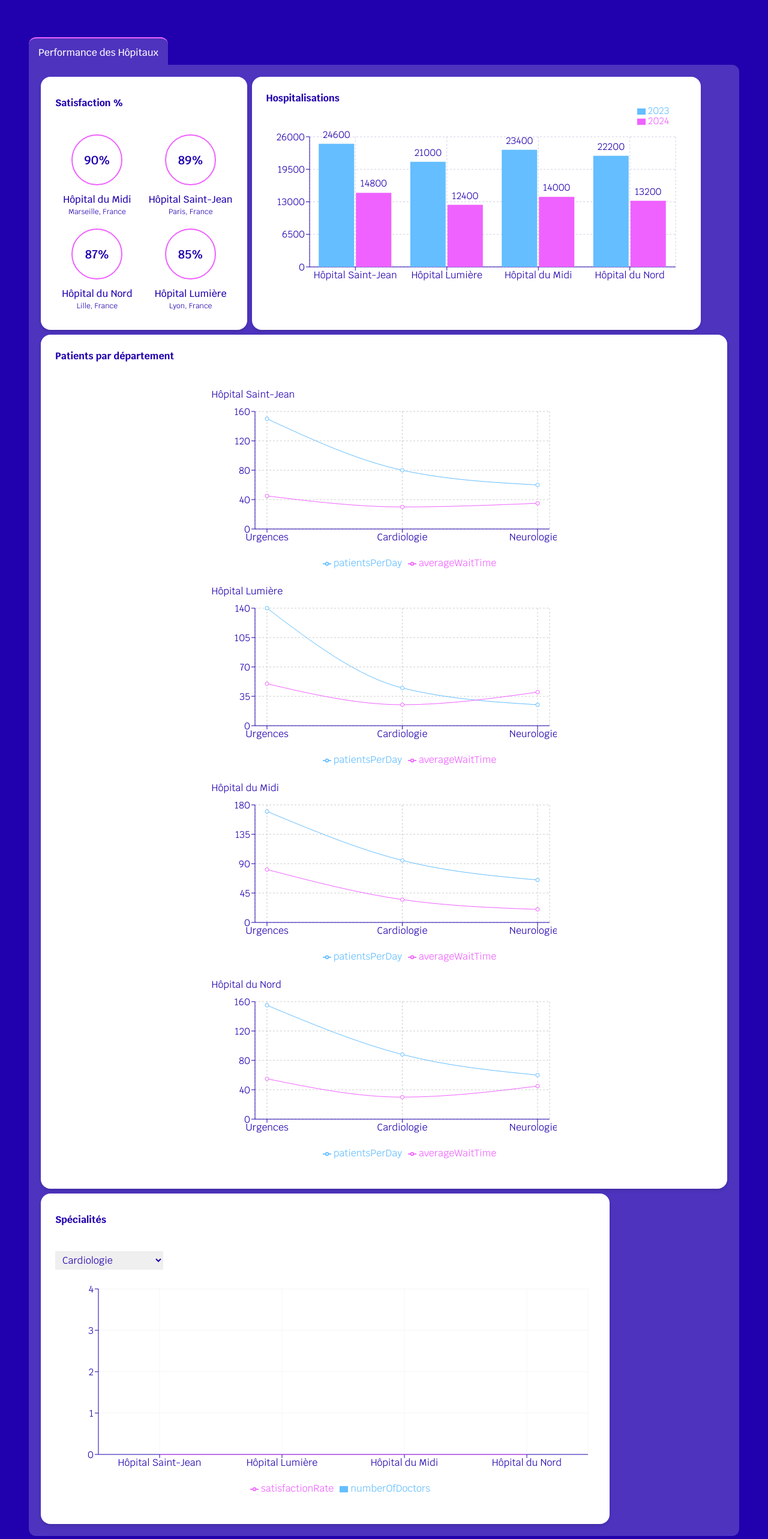
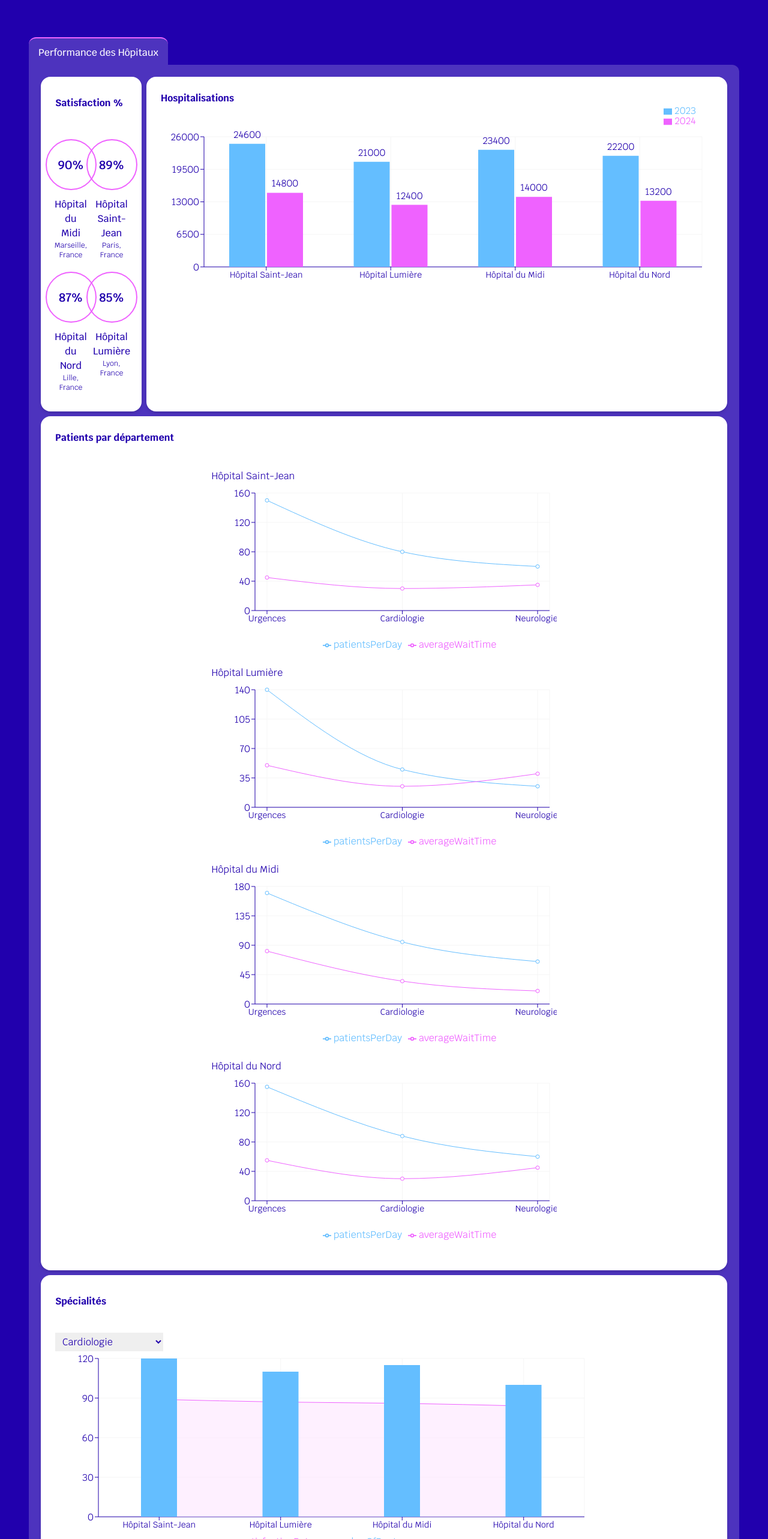
Before and after one commit to MandyTrl/meditec, a Next.js app: page / in a window 1280 px wide. Shown: the part 100-2666 px from the top of the page at 60% size. Built offline with nearby package versions, Linux system fonts and the light colour scheme.

Commit message:
add value selected for doctorSpecialties + adjust responsive

```diff
--- a/src/components/Layout/TopHospitalsLayout.tsx
+++ b/src/components/Layout/TopHospitalsLayout.tsx
@@ -1,13 +1,14 @@
 import React from "react"
-import { ResumeBar } from "@/components/TopHospitalsCharts/ResumeBar"
+import { ResumeChart } from "@/components/TopHospitalsCharts/ResumeChart"
 import { Hospitalizations } from "@components/TopHospitalsCharts/Hospitalizations"
 import { DepartmentsLines } from "@components/TopHospitalsCharts/DepartmentsLines"
 import { DoctorSpecialties } from "@components/TopHospitalsCharts/DoctorSpecialties"
 
 export const TopHospitalsLayout = () => {
 	return (
-		<section className="w-full flex flex-col md:flex-row flex-wrap gap-2">
-			<ResumeBar />
+		<section className="w-full flex flex-col justify-items-stretch items-stretch md:flex-row flex-wrap gap-2">
+			<ResumeChart />
+
 			<Hospitalizations />
 
 			<DepartmentsLines />
--- a/src/components/TopHospitalsCharts/DepartmentsLines.tsx
+++ b/src/components/TopHospitalsCharts/DepartmentsLines.tsx
@@ -18,7 +18,7 @@ export const DepartmentsLines = () => {
 	const { hospital } = useHospitalSelected()
 
 	return (
-		<div className="h-fit w-full md:w-fit bg-white rounded-2xl p-3 md:p-6 text-primary shadow-md">
+		<div className="flex-1 h-fit w-full md:w-fit bg-white rounded-2xl p-3 md:p-6 text-primary shadow-md">
 			<h4 className="font-bold text-center md:text-left mb-7 md:mb-10">
 				Patients par département
 			</h4>
@@ -39,12 +39,13 @@ export const DepartmentsLines = () => {
 									left: isMobile ? 20 : 12,
 									bottom: isMobile ? 35 : 12,
 								}}>
-								<CartesianGrid strokeDasharray="3 3" />
+								<CartesianGrid stroke="#f5f5f5" />
 
 								<XAxis
 									dataKey="department"
 									padding={{ left: 20, right: 20 }}
 									stroke="#2100AD"
+									className="text-sm"
 								/>
 								{!isMobile && <YAxis stroke="#2100AD" />}
 
--- a/src/components/TopHospitalsCharts/DoctorSpecialties.tsx
+++ b/src/components/TopHospitalsCharts/DoctorSpecialties.tsx
@@ -25,9 +25,9 @@ type DatasDoctorSpecialties = {
 export const DoctorSpecialties = () => {
 	const breakpoint = useBreakpoint()
 	const isMobile = breakpoint === "mobile"
-	const { hospital } = useHospitalSelected()
+	const { hospital, hospitalSelected } = useHospitalSelected()
 	const labels: string[] = getSpecialties(topHospitals)
-	const [selectedLabel, setSelectedLabel] = useState<string>("")
+	const [selectedLabel, setSelectedLabel] = useState<string>(labels[0])
 
 	const handleSelectChange = (value: string) => {
 		setSelectedLabel(value)
@@ -50,7 +50,7 @@ export const DoctorSpecialties = () => {
 	}
 
 	return (
-		<div className="h-fit w-full md:w-fit bg-white rounded-2xl p-3 md:p-6 text-primary shadow-md">
+		<div className="flex-1 w-full md:w-fit bg-white rounded-2xl p-3 md:p-6 text-primary shadow-md">
 			<h4 className="font-bold text-center md:text-left mt-2 mb-7 md:mb-10">
 				Spécialités
 			</h4>
@@ -58,37 +58,42 @@ export const DoctorSpecialties = () => {
 			<SelectInput labels={labels} onSelectChange={handleSelectChange} />
 
 			<ComposedChart
-				width={900}
-				height={400}
+				width={isMobile || hospitalSelected ? 320 : 900}
+				height={isMobile ? 300 : 330}
 				data={datasReformated(selectedLabel)}
+				barGap={3}
 				margin={{
-					top: isMobile ? 15 : 32,
-					right: isMobile ? 20 : 12,
-					left: isMobile ? 20 : 12,
-					bottom: isMobile ? 35 : 12,
+					top: isMobile ? 35 : 12,
+					right: isMobile ? 30 : 18,
+					left: isMobile ? 0 : 12,
+					bottom: 0,
 				}}>
 				<CartesianGrid stroke="#f5f5f5" />
 
-				<XAxis dataKey="name" stroke="#2100AD" />
-				<YAxis stroke="#2100AD" />
+				<XAxis
+					dataKey="name"
+					stroke="#2100AD"
+					minTickGap={isMobile ? 2 : 5}
+					label={{ position: "insideBottomRight", offset: 0 }}
+					className="text-sm text-wrap"
+				/>
+				{!isMobile && <YAxis stroke="#2100AD" />}
 
 				<Tooltip />
-				<Legend
-					width={400}
-					wrapperStyle={{
-						bottom: isMobile ? 40 : 10,
-						right: isMobile ? 0 : 220,
-						lineHeight: "50px",
-					}}
-				/>
+				<Legend />
+
+				{!hospitalSelected ? (
 					<Area
 						type="monotone"
 						dataKey="satisfactionRate"
 						fill="#FDE6FF"
 						stroke="#EF62FF"
 					/>
+				) : (
+					<Bar dataKey="satisfactionRate" fill="#EF62FF" barSize={35} />
+				)}
 
-				<Bar dataKey="numberOfDoctors" barSize={25} fill="#64BEFF" />
+				<Bar dataKey="numberOfDoctors" fill="#64BEFF" barSize={60} />
 			</ComposedChart>
 		</div>
 	)
--- a/src/components/TopHospitalsCharts/Hospitalizations.tsx
+++ b/src/components/TopHospitalsCharts/Hospitalizations.tsx
@@ -66,19 +66,19 @@ export const Hospitalizations = () => {
 			if (hospitalSelected) {
 				return 375
 			}
-			return 700
+			return 920
 		}
 	}
 
 	return (
-		<div className="w-full md:w-max mt-2 md:mt-0 bg-white rounded-2xl p-3 md:p-6 text-primary shadow-md">
+		<div className="flex-1 w-full md:w-max mt-2 md:mt-0 bg-white rounded-2xl p-3 md:p-6 text-primary shadow-md">
 			<h4 className="font-bold text-center md:text-left mb-7 md:mb-10">
 				Hospitalisations
 			</h4>
 
 			<BarChart
 				width={handleChartWidth()}
-				height={isMobile ? 300 : 280}
+				height={isMobile ? 330 : 280}
 				data={chartData}
 				barGap={3}
 				margin={{
@@ -87,9 +87,14 @@ export const Hospitalizations = () => {
 					left: isMobile ? 0 : 12,
 					bottom: 0,
 				}}>
-				<CartesianGrid stroke="#d2cee5" strokeDasharray="3 3" />
+				<CartesianGrid stroke="#f5f5f5" />
 
-				<XAxis dataKey="name" stroke="#2100AD" height={17} />
+				<XAxis
+					dataKey="name"
+					stroke="#2100AD"
+					height={17}
+					className="text-sm"
+				/>
 
 				{!isMobile && (
 					<YAxis stroke="#2100AD" allowDataOverflow width={60} tickSize={6} />
@@ -111,8 +116,18 @@ export const Hospitalizations = () => {
 					}}
 				/>
 
-				<Bar dataKey="2023" fill="#64BEFF" label={CustomTextLabel} />
-				<Bar dataKey="2024" fill="#EF62FF" label={CustomTextLabel} />
+				<Bar
+					dataKey="2023"
+					fill="#64BEFF"
+					label={CustomTextLabel}
+					barSize={60}
+				/>
+				<Bar
+					dataKey="2024"
+					fill="#EF62FF"
+					label={CustomTextLabel}
+					barSize={60}
+				/>
 			</BarChart>
 		</div>
 	)
--- a/src/components/TopHospitalsCharts/ResumeBar.tsx
+++ b/src/components/TopHospitalsCharts/ResumeChart.tsx
@@ -6,7 +6,7 @@ import { useHospitalSelected } from "@/utils/hooks/useHospitalSelected"
 import { resumeTopHospitals } from "@/utils/data/hospitals/hospitals"
 import { ResumeHospital } from "@/utils/data/hospitals/hospitalsTypes"
 
-export const ResumeBar = () => {
+export const ResumeChart = () => {
 	const hospitalCtxt = useContext(HospitalContext)
 	const { handleHospital } = hospitalCtxt
 	const { hospital, hospitalSelected } = useHospitalSelected()
@@ -40,7 +40,7 @@ export const ResumeBar = () => {
 				key={el.name}
 				className="group flex flex-col items-center text-center hover:opacity-80 transition-all duration-150 ease-in-out hover:cursor-pointer"
 				onClick={() => handleHospital(el.name)}>
-				<p className="w-fit md:w-[85px] h-fit md:h-[85px] font-semibold border-2 border-secondary group-hover:border-secondary/50 group-hover:bg-secondary/20 transition-all duration-150 ease-in-out rounded-full py-5 px-4 mb-3 text-xl flex items-center justify-center">
+				<p className="md:w-[85px] h-fit md:h-[85px] font-semibold border-2 border-secondary group-hover:border-secondary/50 group-hover:bg-secondary/20 transition-all duration-150 ease-in-out rounded-full py-5 px-4 mb-3 text-xl flex items-center justify-center">
 					{el.satisfactionRate}
 				</p>
 				<p className="font-medium">{el.name}</p>
@@ -50,15 +50,17 @@ export const ResumeBar = () => {
 	}
 
 	return (
-		<div className="h-fit w-full md:w-max bg-white rounded-2xl p-3 md:p-6 text-primary shadow-md">
+		<div className="flex-1 flex flex-col justify-between w-full md:w-max bg-white rounded-2xl p-3 md:p-6 text-primary shadow-md">
 			<h4 className="font-bold text-center md:text-left mt-2 mb-7 md:mb-10">
 				Satisfaction %
 			</h4>
 
 			<div
 				className={clsx(
-					hospitalSelected ? "grid-cols" : "grid-cols-2 gap-y-5 gap-x-4",
-					"grid my-2"
+					hospitalSelected
+						? "flex justify-center items-center"
+						: "grid grid-cols-2 gap-y-5 gap-x-4",
+					"my-2 h-full"
 				)}>
 				{hospitalsToRender.map(renderHospital)}
 			</div>
--- a/src/components/UI/SelectInput.tsx
+++ b/src/components/UI/SelectInput.tsx
@@ -7,7 +7,7 @@ type SelectInputProps = {
 }
 
 export const SelectInput = ({ labels, onSelectChange }: SelectInputProps) => {
-	const [selectedValue, setSelectedValue] = useState<string>(labels[0])
+	const [selectedValue, setSelectedValue] = useState<string>("")
 
 	const handleChange = (event: React.ChangeEvent<HTMLSelectElement>) => {
 		setSelectedValue(event.target.value)
```
Lines whose indentation alone changed are shown as unchanged.
